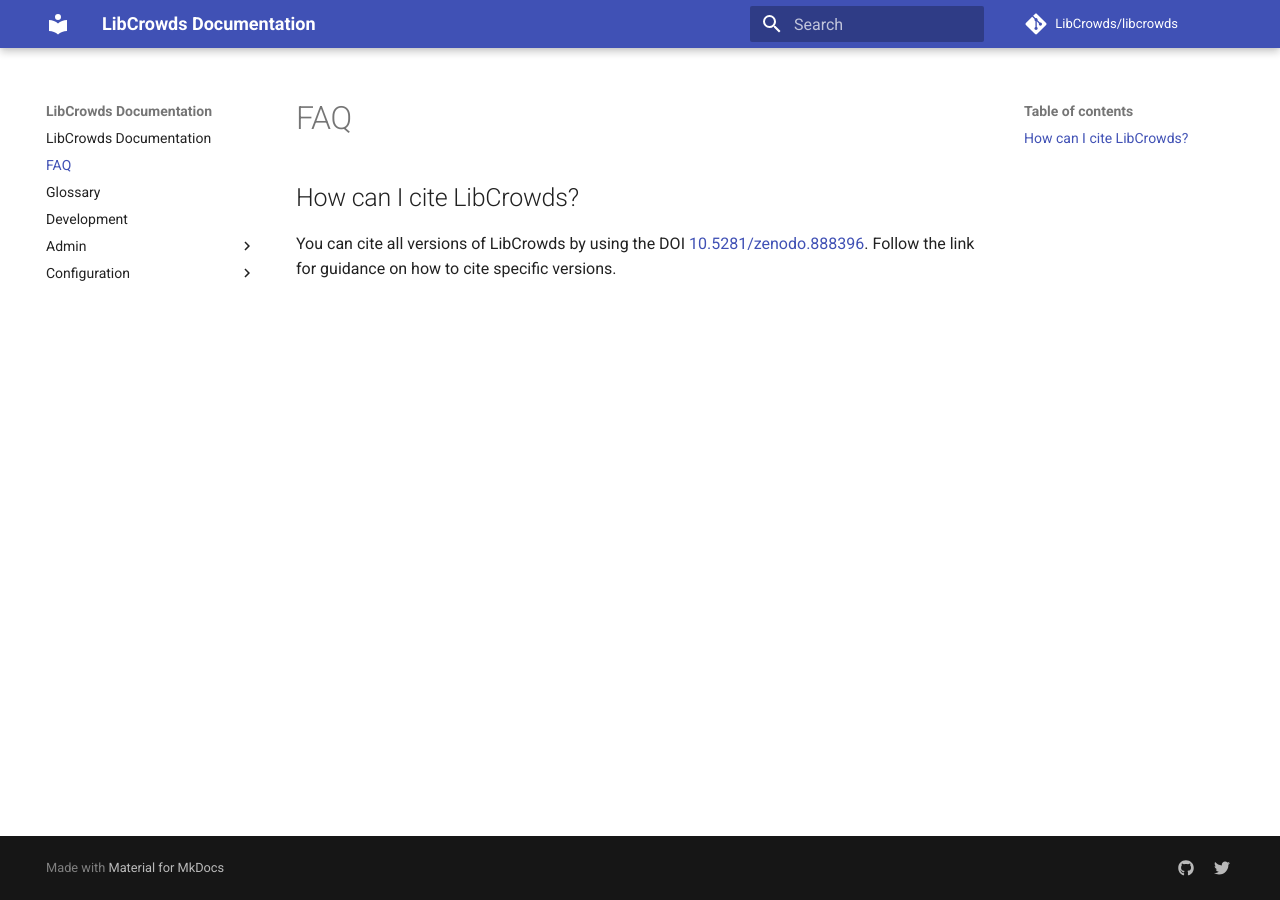
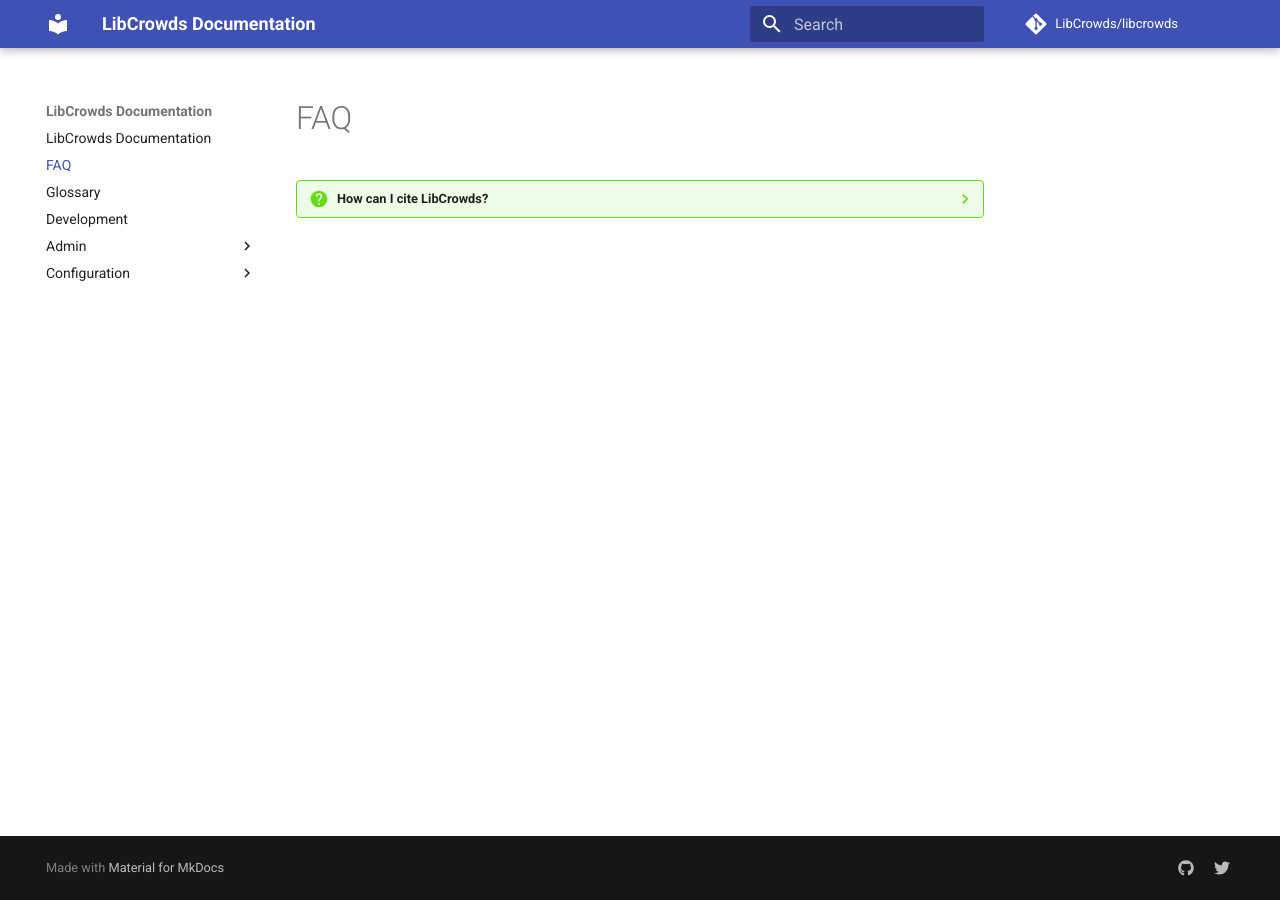
Before and after one commit to LibCrowds/docs, an MkDocs documentation site: the page built from docs/FAQ.md, in a window 1280 px wide. Built offline with MkDocs 1.6.1 and Material for MkDocs 9.7.7, drawn with Linux system fonts in a browser that asks for light colours; comment, search, counter and statistics services are not loaded; part of the change alters nothing that is shown.

```diff
--- a/docs/FAQ.md
+++ b/docs/FAQ.md
@@ -1,8 +1,8 @@
 # FAQ
 
 
-## How can I cite LibCrowds?
+??? question "How can I cite LibCrowds?"
 
-You can cite all versions of LibCrowds by using the DOI
-[10.5281/zenodo.888396](https://doi.org/10.5281/zenodo.888396). Follow the link
-for guidance on how to cite specific versions.
+    You can cite all versions of LibCrowds by using the DOI
+    [10.5281/zenodo.888396](https://doi.org/10.5281/zenodo.888396). Follow
+    the link for guidance on how to cite specific versions.
```
